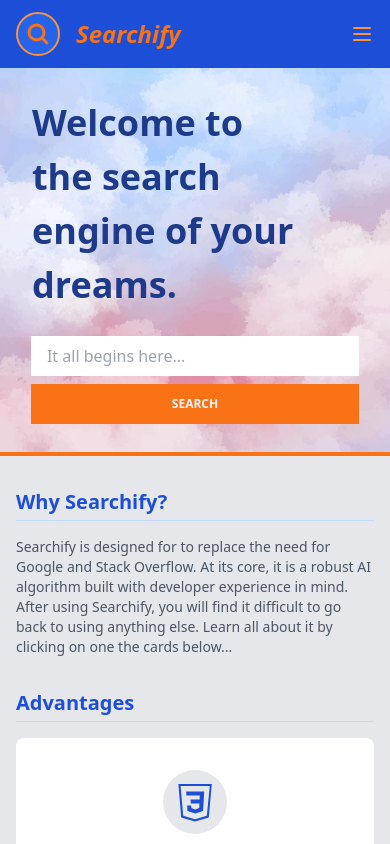
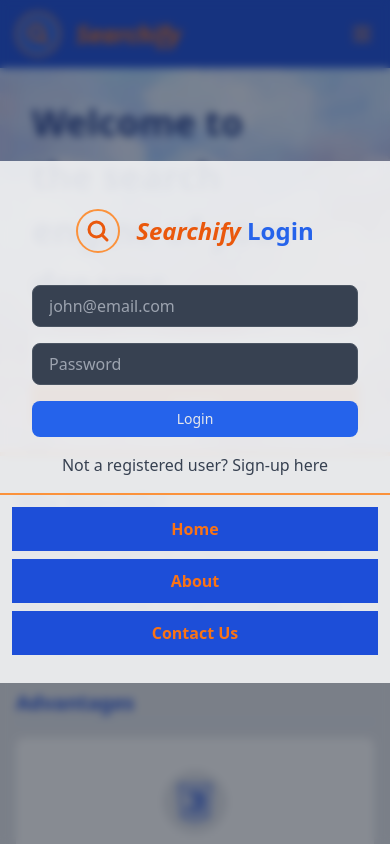
Before and after one commit to ThreeClubs/mission-0-L5, a React (Vite) app: page / in a window 390 px wide. Both pictures are taken after a click on the button 362 px from the left and 34 px from the top of the page. Shown: the top 844 px of the page. Built offline with nearby package versions, Linux system fonts and the light colour scheme.

Commit message:
Final push pre pres nav hamburger

```diff
--- a/src/components/Header.jsx
+++ b/src/components/Header.jsx
@@ -58,6 +58,7 @@ function Header() {
 
           <button
             type="button"
+            onClick={() => setShowModal(true)}
             className="block text-orange-400 hover:text-orange-300 active:text-orange-500 sm:hidden"
           >
             <svg className="h-6 w-6 fill-current" viewBox="0 0 24 24">
--- a/src/components/LoginModal.jsx
+++ b/src/components/LoginModal.jsx
@@ -61,6 +61,7 @@ function LoginModal({ visible, onClose }) {
               placeholder="Password"
               name="password"
             />
+
           </div>
 
           <div className="flex flex-col md:flex-row md:-mx-2">
@@ -75,6 +76,19 @@ function LoginModal({ visible, onClose }) {
             here
           </button>
         </p>
+        <nav className="w-full pt-2 border-t-2 border-orange-400 sm:hidden">
+              <ul className="flex flex-col -mb-6 mx-2">
+                <li className="px-4 py-2 text-orange-500 bg-blue-700 flex justify-center items-center border-2 m-1 border-blue-700 font-bold active:bg-blue-600 active:border-orange-400">
+                  Home
+                </li>
+                <li className="px-4 py-2 text-orange-500 bg-blue-700 flex justify-center items-center border-2 m-1 border-blue-700 font-bold active:bg-blue-600 active:border-orange-400">
+                  About
+                </li>
+                <li className="px-4 py-2 text-orange-500 bg-blue-700 flex justify-center items-center border-2 m-1 border-blue-700 font-bold active:bg-blue-600 active:border-orange-400">
+                  Contact Us
+                </li>
+              </ul>
+            </nav>
       </div>
     </div>
   );
```
